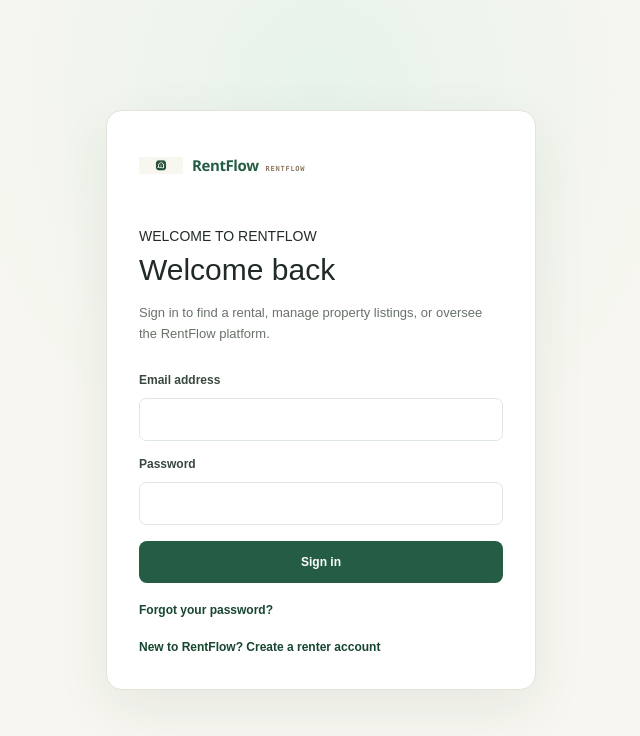
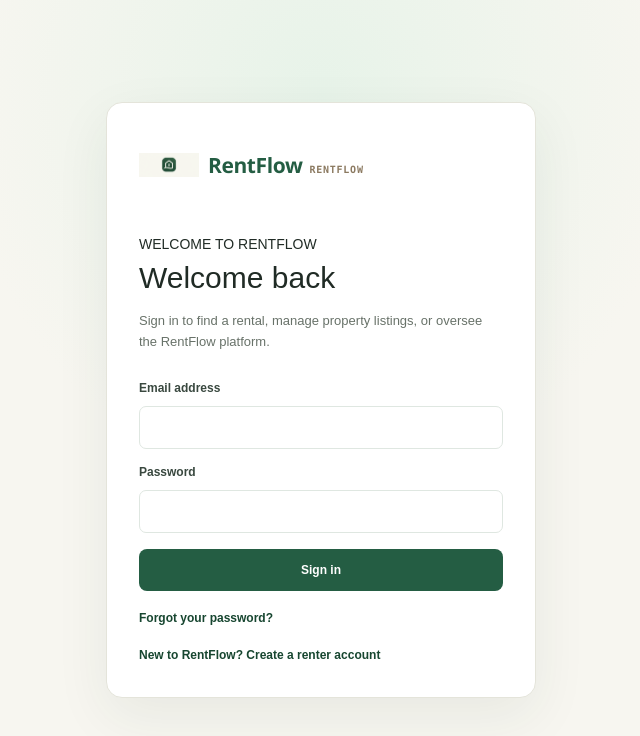
Before and after one commit to astromuema12/rentflow-sentinel, a Next.js app: page /sign-in in a window 1280 px wide. Shown: the top 736 px of the page, without its empty margins (319-959 px from the left). Built offline with nearby package versions, Linux system fonts and the light colour scheme.

Commit message:
Enlarge RentFlow navbar logo

```diff
--- a/src/app/globals.css
+++ b/src/app/globals.css
@@ -608,9 +608,9 @@ a {
 
 .rentflow-logo-mark {
   display: block;
-  width: 36px;
-  height: 36px;
-  flex: 0 0 36px;
+  width: 54px;
+  height: 54px;
+  flex: 0 0 54px;
 }
 
 .rentflow-logo-word {
@@ -619,7 +619,7 @@ a {
   gap: 7px;
   color: #263a2d;
   font-family: Georgia, "Times New Roman", serif;
-  font-size: 18px;
+  font-size: 25px;
   font-weight: 700;
   letter-spacing: -0.65px;
 }
@@ -627,39 +627,39 @@ a {
 .rentflow-logo-word small {
   color: #8b7960;
   font-family: "Consolas", "SFMono-Regular", monospace;
-  font-size: 8px;
+  font-size: 11px;
   font-weight: 700;
   letter-spacing: 1.15px;
 }
 
 .auth-brand .rentflow-logo-mark,
 .app-brand .rentflow-logo-mark {
-  width: 44px;
-  height: 44px;
-  flex-basis: 44px;
+  width: 60px;
+  height: 60px;
+  flex-basis: 60px;
 }
 
 .auth-brand .rentflow-logo-word {
   font-family: "Aptos", "Segoe UI", sans-serif;
-  font-size: 15px;
+  font-size: 21px;
   letter-spacing: -0.4px;
 }
 
 .auth-brand .rentflow-logo-word small {
-  font-size: 7px;
+  font-size: 10px;
   letter-spacing: 0.75px;
 }
 
 .app-brand .rentflow-logo-word {
   color: #f4f5ef;
   font-family: "Aptos", "Segoe UI", sans-serif;
-  font-size: 14px;
+  font-size: 20px;
   letter-spacing: -0.35px;
 }
 
 .app-brand .rentflow-logo-word small {
   color: #a9b9a9;
-  font-size: 7px;
+  font-size: 10px;
   letter-spacing: 0.65px;
 }
 
@@ -1427,9 +1427,9 @@ a {
   }
 
   .market-brand .rentflow-logo-mark {
-    width: 42px;
-    height: 42px;
-    flex-basis: 42px;
+    width: 48px;
+    height: 48px;
+    flex-basis: 48px;
   }
 
   .market-brand .rentflow-logo-word {
--- a/src/components/rentflow-logo.tsx
+++ b/src/components/rentflow-logo.tsx
@@ -15,9 +15,11 @@ export function RentFlowLogo({
   );
 }
 
+import Image from "next/image";
+
 export function RentFlowMark({ className }: { className?: string }) {
   return (
-    <img
+    <Image
       alt=""
       aria-hidden="true"
       className={className}
```
